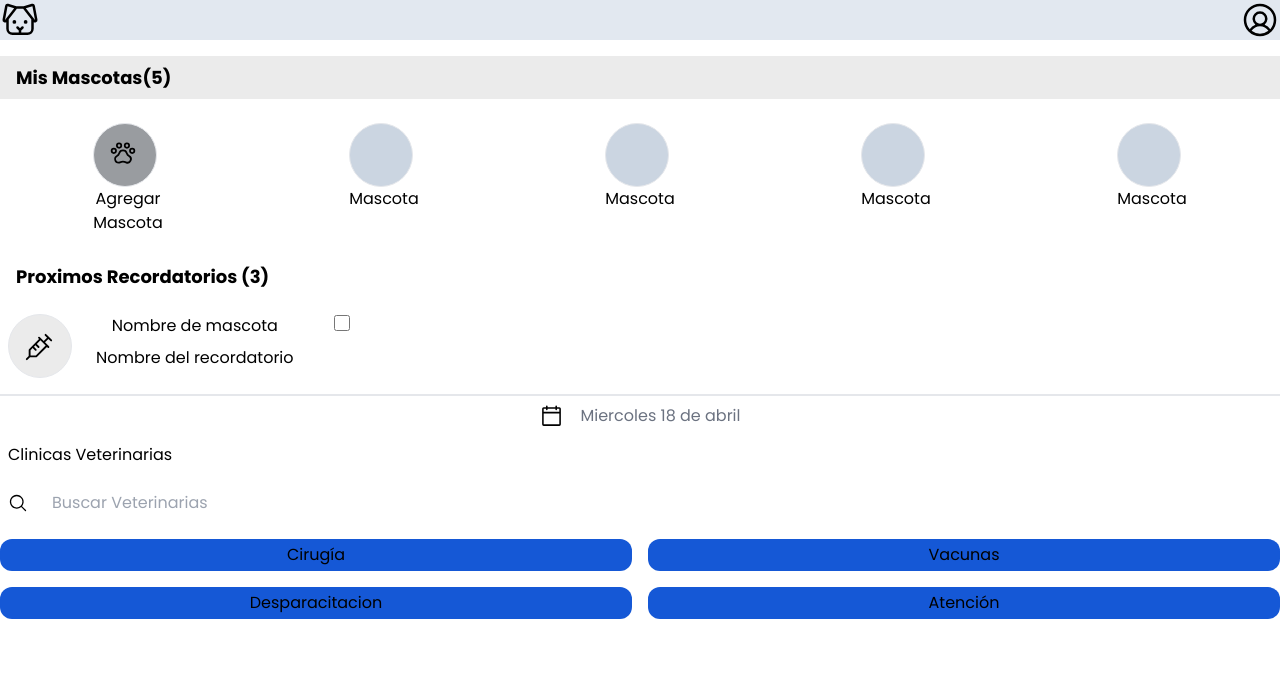
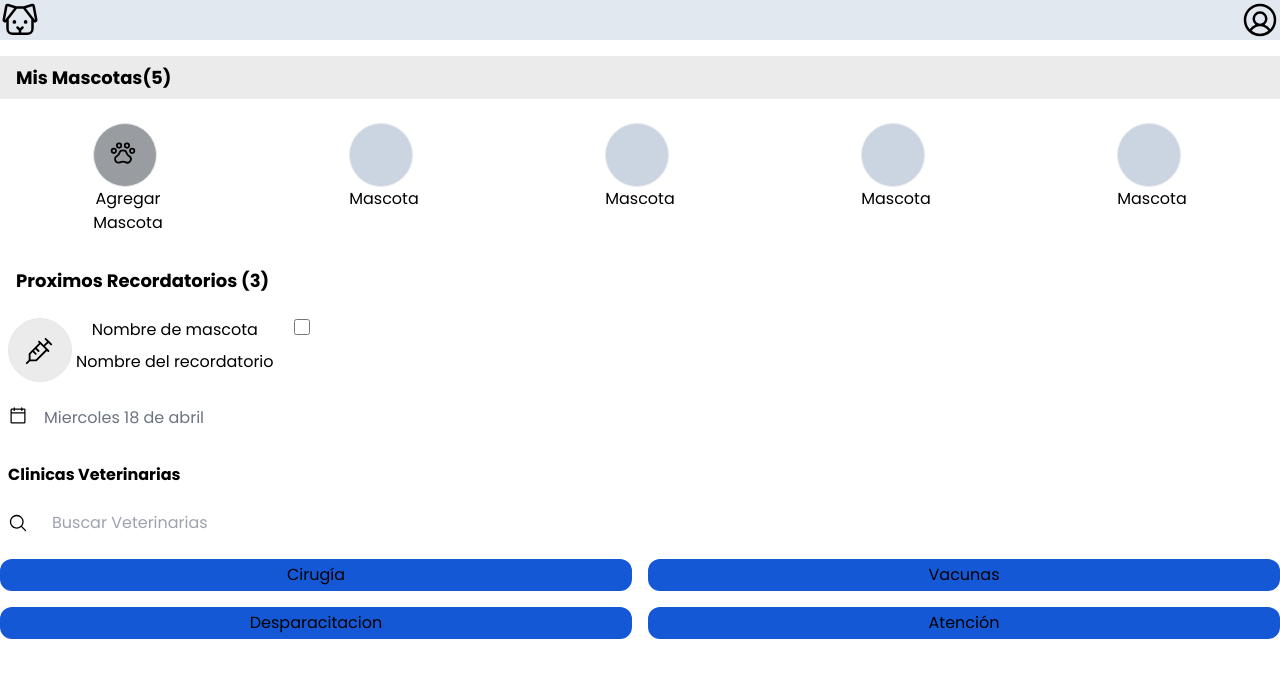
Before and after one commit to No-Country/s7-01-csharp-react, a React (Vite) app in the folder ClientApp/: page / in a window 1280 px wide. Shown: the top 678 px of the page. Built offline with nearby package versions, Linux system fonts and the light colour scheme.

Commit message:
refactorizando home

```diff
--- /dev/null
+++ b/ClientApp/src/pages/Home/ClinicCard.jsx
@@ -0,0 +1,33 @@
+import React from 'react'
+import { MagnifyingGlass } from '@phosphor-icons/react'
+
+const ClinicCard = () => {
+    return (
+        <>
+            <div className="mt-8 px-2">
+                <h3 className="mt-4 font-bold">Clinicas Veterinarias</h3>
+                <div className="mt-4 w-[328px] h-[40px] rounded-xl  flex items-center gap-2">
+                    <MagnifyingGlass size={20} />
+                    <input type="text" className=" w-[280px] h-[21px]  rounded-md p-4 " placeholder="Buscar Veterinarias" />
+                </div>
+            </div>
+            <div className="mx-auto grid grid-cols-2 gap-4 justify-between mt-4">
+                <button className="bg-primary-100 rounded-xl px-2 py-1">
+                    Cirugía
+                </button>
+                <button className="bg-primary-100 rounded-xl px-2 py-1">
+                    Vacunas
+                </button>
+                <button className="bg-primary-100 rounded-xl px-2 py-1">
+                    Desparacitacion
+                </button>
+                <button className="bg-primary-100  rounded-xl px-2 py-1">
+                    Atención
+                </button>
+            </div>
+
+        </>
+    )
+}
+
+export default ClinicCard
--- /dev/null
+++ b/ClientApp/src/pages/Home/RememberCards.jsx
@@ -0,0 +1,37 @@
+import React from "react";
+import { CalendarBlank, Syringe } from "@phosphor-icons/react";
+
+const RememberCards = () => {
+  return (
+    <>
+      <div className="mt-6 p-2  ">
+        <h3 className="ml-2 text-[18px] font-bold ">
+          Proximos Recordatorios (3)
+        </h3>
+      </div>
+      <div className="mt-4 w-[314px] h-[113px] rounded bg-white">
+        <div className="ml-2 flex flex-row gap-1 relative">
+          <div className="h-16 w-16 rounded-full border bg-gray-50 hover:border-purple-700 ">
+            <Syringe size={30} className="left-4 bottom-4  absolute" />
+          </div>
+          <div className="">
+            <p className="text-center">{"Nombre de mascota"}</p>
+            <p className="mt-2 text-center">{"Nombre del recordatorio"}</p>
+          </div>
+          <div className="ml-4">
+            <input
+              type="checkbox"
+              className="h-4 w-4 rounded  border-gray-300 bg-gray-100 text-blue-600 focus:ring-2 focus:ring-blue-500 dark:border-gray-600 dark:bg-gray-700 dark:ring-offset-gray-800 dark:focus:ring-blue-600"
+            />
+          </div>
+        </div>
+        <div className="mt-4 flex gap-4 p-2 ">
+          <CalendarBlank size={20} />
+          <p className="text-center text-gray-500">Miercoles 18 de abril</p>
+        </div>
+      </div>
+    </>
+  );
+};
+
+export default RememberCards;
--- /dev/null
+++ b/ClientApp/src/pages/Home/ShowPets.jsx
@@ -0,0 +1,41 @@
+import React from "react";
+import { PawPrint } from "@phosphor-icons/react";
+
+const ShowPets = () => {
+  return (
+    <>
+      <>
+        <div className="mt-4 p-2 bg-gray-50">
+          <h3 className="ml-2 text-[18px] font-bold">Mis Mascotas(5)</h3>
+        </div>
+        <div className="mt-6 flex w-full justify-around">
+          <div className="relative">
+            <div className="h-16 w-16 rounded-full border bg-gray-100 hover:border-purple-700">
+              <PawPrint size={28} className="absolute left-4 top-4" />
+            </div>
+            <p className="text-center">Agregar</p>
+            <p className="text-center">Mascota</p>
+          </div>
+          <div className="">
+            <div className="h-16 w-16 rounded-full border bg-slate-300 hover:border-purple-700"></div>
+            <p className="text-center">{"Mascota"}</p>
+          </div>
+          <div className="">
+            <div className="h-16 w-16 rounded-full border bg-slate-300 hover:border-purple-700"></div>
+            <p className="text-center">{"Mascota"}</p>
+          </div>
+          <div className="">
+            <div className="h-16 w-16 rounded-full border bg-slate-300 hover:border-purple-700"></div>
+            <p className="text-center">{"Mascota"}</p>
+          </div>
+          <div className="">
+            <div className="h-16 w-16 rounded-full border bg-slate-300 hover:border-purple-700"></div>
+            <p className="text-center">{"Mascota"}</p>
+          </div>
+        </div>
+      </>
+    </>
+  );
+};
+
+export default ShowPets;
--- a/ClientApp/src/pages/Home/index.jsx
+++ b/ClientApp/src/pages/Home/index.jsx
@@ -1,76 +1,16 @@
-import { CalendarBlank, MagnifyingGlass, PawPrint, Syringe } from "@phosphor-icons/react";
 import Navbar from "../../components/Layouts/Navbar";
+import RememberCards from "./RememberCards";
+import ClinicCard from "./ClinicCard";
+import ShowPets from "./ShowPets";
+
 
 const Home = () => {
   return (
     <>
       <Navbar />
-      <div className="mt-4 p-2 bg-gray-50">
-        <h3 className="ml-2 text-[18px] font-bold">Mis Mascotas(5)</h3>
-      </div>
-      <div className="mt-6 flex w-full justify-around">
-        <div className="relative">
-          <div className="h-16 w-16 rounded-full border bg-gray-100 hover:border-purple-700"><PawPrint size={28} className="absolute left-4 top-4" /></div>
-          <p className="text-center">Agregar</p>
-          <p className="text-center">Mascota</p>
-        </div>
-        <div className="">
-          <div className="h-16 w-16 rounded-full border bg-slate-300 hover:border-purple-700"></div>
-          <p className="text-center">{"Mascota"}</p>
-        </div>
-        <div className="">
-          <div className="h-16 w-16 rounded-full border bg-slate-300 hover:border-purple-700"></div>
-          <p className="text-center">{"Mascota"}</p>
-        </div>
-        <div className="">
-          <div className="h-16 w-16 rounded-full border bg-slate-300 hover:border-purple-700"></div>
-          <p className="text-center">{"Mascota"}</p>
-        </div>
-        <div className="">
-          <div className="h-16 w-16 rounded-full border bg-slate-300 hover:border-purple-700"></div>
-          <p className="text-center">{"Mascota"}</p>
-        </div>
-      </div>
-      <div className="mt-5 p-2">
-        <h3 className="ml-2 text-[18px] font-bold ">Proximos Recordatorios (3)</h3>
-      </div>
-      <div className="mt-4 h-[113px] rounded bg-white">
-        <div className="ml-2 flex flex-row gap-6 relative">
-          <div className="h-16 w-16 rounded-full border bg-gray-50 hover:border-purple-700 "><Syringe size={30} className="left-4 bottom-4  absolute" /></div>
-          <div className="">
-            <p className="text-center">{"Nombre de mascota"}</p>
-            <p className="mt-2 text-center">{"Nombre del recordatorio"}</p>
-          </div>
-          <div className="ml-4">
-            <input type="checkbox" className="h-4 w-4 rounded  border-gray-300 bg-gray-100 text-blue-600 focus:ring-2 focus:ring-blue-500 dark:border-gray-600 dark:bg-gray-700 dark:ring-offset-gray-800 dark:focus:ring-blue-600" />
-          </div>
-        </div>
-        <div className="mt-4 flex gap-4 border-t-2 p-2 md:justify-center md:flex">
-          <CalendarBlank size={25} />
-          <p className="text-center text-gray-500">Miercoles 18 de abril</p>
-        </div>
-      </div>
-      <div className="mt-4 px-2">
-        <h3 className="mt-4">Clinicas Veterinarias</h3>
-        <div className="mt-4 w-[328px] h-[40px] rounded-xl  flex items-center gap-2">
-          <MagnifyingGlass size={20}/>
-          <input type="text" className=" w-[280px] h-[21px]  rounded-md p-4 " placeholder="Buscar Veterinarias" />
-        </div>
-      </div>
-      <div className="mx-auto grid grid-cols-2 gap-4 justify-between mt-4">
-        <button className="bg-primary-100 rounded-xl px-2 py-1">
-          Cirugía
-        </button>
-        <button className="bg-primary-100 rounded-xl px-2 py-1">
-          Vacunas
-        </button>
-        <button className="bg-primary-100 rounded-xl px-2 py-1">
-          Desparacitacion
-        </button>
-        <button className="bg-primary-100  rounded-xl px-2 py-1">
-          Atención
-        </button>
-      </div>
+      <ShowPets/>
+      <RememberCards/>
+      <ClinicCard/>
     </>
   );
 };
```
